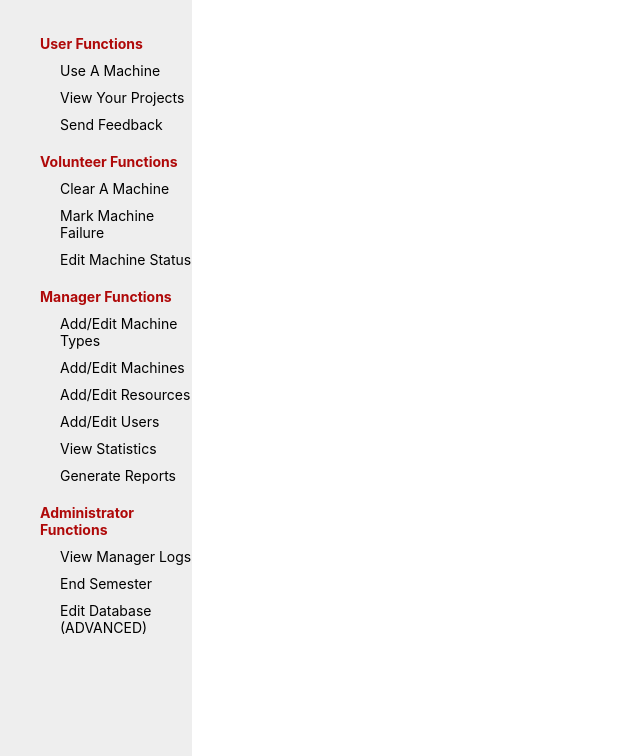
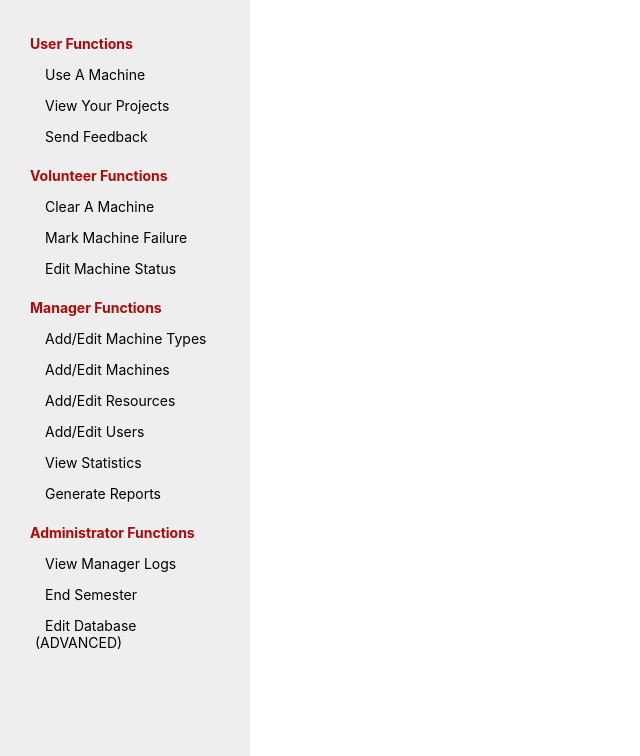
Before and after one commit to RPIForge/website, a Django app: page /machine_usage/myforge in a window 1280 px wide. Shown: the part 44-800 px from the top of the page, without its empty margins (0-640 px from the left). Run offline with Django 3.2, Linux system fonts and the light colour scheme; the visitor is signed in with stand-in values (Sample User, id 1).

Commit message:
Changed Outlining on My Forge
Outlining on MyForge now wraps to text. The sidebar is now statically defined width, and the dotted outline has been removed when clicking the links.

```diff
--- a/machine_usage/static/machine_usage/css/myforge.css
+++ b/machine_usage/static/machine_usage/css/myforge.css
@@ -8,7 +8,7 @@ main {
 	top: 5.55vh;
 	left: 0px;
 	height: 94.45vh;
-	width: 15%;
+	width: 250px;
 
 	background: #EEE;
 	z-index: 99;
@@ -16,8 +16,10 @@ main {
 
 .block_list {
   padding: 0px;
-  padding-left: 20px;
+  padding-left: 10px;
+  padding-right: 10px;
   padding-top: 20px;
+
   height: calc(100% - 20px);
   overflow-y: hidden;
   overflow-x: hidden;
@@ -30,16 +32,26 @@ main {
 .block_list li {
   text-decoration: none;
   display: block;
+  padding: 0.5em;
 
+  padding-left: 25px;
+
+}
+
+.block_list a:hover {
+  background: #BBB;
+}
+
+.block_list a {
   padding-top: 5px;
   padding-bottom: 5px;
-  padding-left: 40px;
-
-  border-radius: 20px;
-}
-
-.block_list li:hover {
-  background: #BBB;
+  padding-left: 10px;
+  padding-right: 10px;
+  border-radius: 10px;
+  margin: 0px;
+  text-decoration: none;
+  color: black;
+  outline: 0;
 }
 
 .block_list_header {
--- a/machine_usage/static/machine_usage/css/style.css
+++ b/machine_usage/static/machine_usage/css/style.css
@@ -207,6 +207,7 @@ main {
   text-decoration: none;
   display: block;
   font-size-adjust: 0.38; /*uppercase was 26.5px tall. This scales it to 20px*/
+  outline: 0;
 }
 
 .mobile_nav a.icon {
--- a/machine_usage/templates/machine_usage/myforge.html
+++ b/machine_usage/templates/machine_usage/myforge.html
@@ -9,27 +9,27 @@
   <section id="myforge_sidebar">
     <ul class="block_list">
       <li class="block_list_header">User Functions</li>
-			<li>Use A Machine</li>
-			<li>View Your Projects</li>
-			<li>Send Feedback</li>
+      <li><a href="#">Use A Machine</a></li>
+      <li><a href="#">View Your Projects</a></li>
+      <li><a href="#">Send Feedback</a></li>
 
       <li class="block_list_header">Volunteer Functions</li>
-			<li>Clear A Machine</li>
-			<li>Mark Machine Failure</li>
-			<li>Edit Machine Status</li>
+      <li><a href="#">Clear A Machine</a></li>
+      <li><a href="#">Mark Machine Failure</a></li>
+      <li><a href="#">Edit Machine Status</a></li>
 
       <li class="block_list_header">Manager Functions</li>
-			<li>Add/Edit Machine Types</li>
-			<li>Add/Edit Machines</li>
-			<li>Add/Edit Resources</li>
-			<li>Add/Edit Users</li>
-			<li>View Statistics</li>
-			<li>Generate Reports</li>
+      <li><a href="#">Add/Edit Machine Types</a></li>
+      <li><a href="#">Add/Edit Machines</a></li>
+      <li><a href="#">Add/Edit Resources</a></li>
+      <li><a href="#">Add/Edit Users</a></li>
+      <li><a href="#">View Statistics</a></li>
+      <li><a href="#">Generate Reports</a></li>
 
       <li class="block_list_header">Administrator Functions</li>
-			<li>View Manager Logs</li>
-			<li>End Semester</li>
-			<li>Edit Database (ADVANCED)</li>
+      <li><a href="#">View Manager Logs</a></li>
+      <li><a href="#">End Semester</a></li>
+      <li><a href="#">Edit Database (ADVANCED)</a></li>
     </ul>
   </section>
 {% endblock pre_main %}
```
Lines whose indentation alone changed are shown as unchanged.
